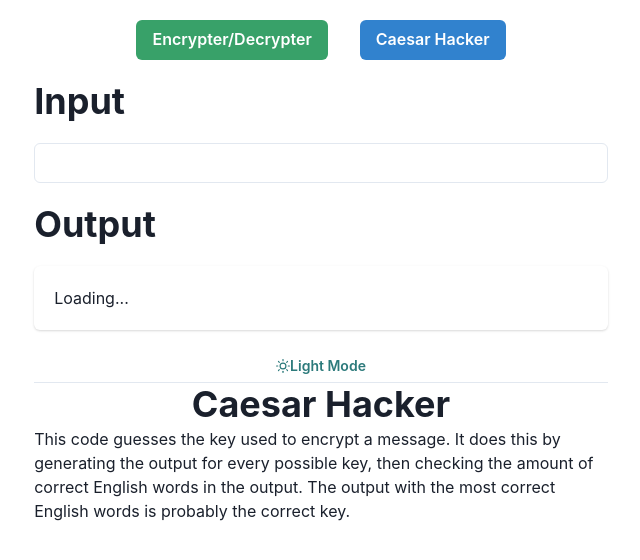
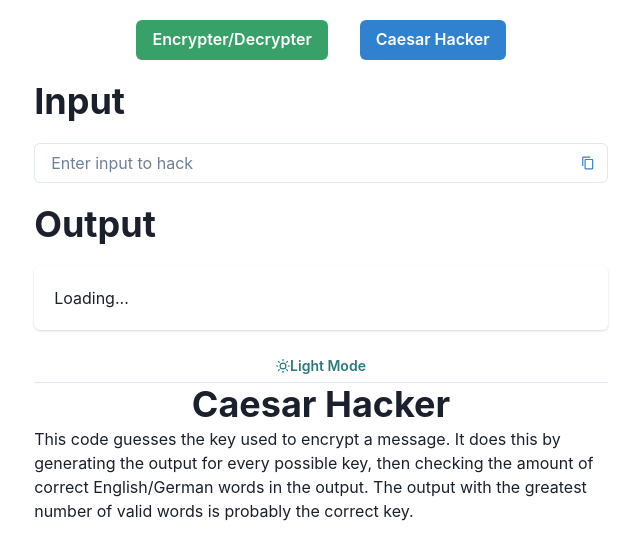
Before and after one commit to nf-projects/caesar-cipher, a Next.js app: page / in a window 1280 px wide. Both pictures are taken after a click on the button "Caesar Hacker". Shown: the top 560 px of the page, without its empty margins (319-959 px from the left). Built offline with nearby package versions, Linux system fonts and the light colour scheme.

Commit message:
german words + paste button

```diff
--- a/components/hacker.tsx
+++ b/components/hacker.tsx
@@ -1,11 +1,17 @@
 /* eslint-disable react/no-unescaped-entities */
-import { MoonIcon, SunIcon } from "@chakra-ui/icons";
+import { CopyIcon, MoonIcon, SunIcon } from "@chakra-ui/icons";
 import {
   Button,
   Card,
   CardBody,
   Center,
-  Container, Heading, Input, useColorMode
+  Container,
+  Heading,
+  Input,
+  InputGroup,
+  InputRightElement,
+  Stack,
+  useColorMode,
 } from "@chakra-ui/react";
 import type { NextPage } from "next";
 import { useEffect, useState } from "react";
@@ -20,7 +26,7 @@ const HackerComponent: NextPage = () => {
 
   useEffect(() => {
     async function getData() {
-      if(input != "") {
+      if (input != "") {
         const bestKey = await crackCaesarCipher(input);
         setOutput(caesarEncrypt(input, bestKey, false) + " | Key: " + bestKey);
       }
@@ -32,11 +38,29 @@ const HackerComponent: NextPage = () => {
     <>
       <Container>
         <Heading mt="20px">Input</Heading>
-        <Input
-          mt="20px"
-          onChange={(e) => setInput(e.target.value)}
-          value={input}
-        />
+        <Stack spacing={4}>
+          <InputGroup mt="20px">
+            <Input
+              placeholder="Enter input to hack"
+              onChange={(e) => setInput(e.target.value)}
+              value={input}
+            />
+            <InputRightElement>
+              <Button
+                onClick={() => {
+                  navigator.clipboard.readText().then((clipText) => {
+                    setInput(clipText);
+                  });
+                }}
+                variant="ghost"
+                colorScheme="teal"
+                size="sm"
+              >
+                <CopyIcon color="blue.500" />
+              </Button>
+            </InputRightElement>
+          </InputGroup>
+        </Stack>
 
         <Heading mt="20px">Output</Heading>
         <Card mt="20px">
@@ -62,9 +86,9 @@ const HackerComponent: NextPage = () => {
         </Center>
         <p>
           This code guesses the key used to encrypt a message. It does this by
-          generating the output for every possible key, then checking the amount of
-          correct English words in the output. The output with the most correct
-          English words is probably the correct key.
+          generating the output for every possible key, then checking the amount
+          of correct English/German words in the output. The output with the
+          greatest number of valid words is probably the correct key.
         </p>
       </Container>
     </>
--- a/util/hacker.ts
+++ b/util/hacker.ts
@@ -3,14 +3,18 @@ import { caesarEncrypt } from "./caesar";
 let wordList: string[] = [];
 
 async function fetchData() {
-  const data = await fetch(
+  const englishWordsData = await fetch(
     "https://raw.githubusercontent.com/lorenbrichter/Words/master/Words/en.txt"
   );
-  wordList = await (await data.text()).split("\n");
+  const germanWordsData = await fetch(
+    "https://gist.githubusercontent.com/MarvinJWendt/2f4f4154b8ae218600eb091a5706b5f4/raw/36b70dd6be330aa61cd4d4cdfda6234dcb0b8784/wordlist-german.txt"
+  );
+  wordList = await (await englishWordsData.text()).split("\n");
+  wordList = await (wordList.concat((await germanWordsData.text()).split("\n")));
   console.log(wordList);
 }
 
-function isEnglishWord(word: string): boolean {
+function isWord(word: string): boolean {
   for (let i = 0; i < wordList.length; i++) {
     if (wordList[i] === word) {
       return true;
@@ -30,7 +34,7 @@ export async function crackCaesarCipher(input: string): Promise<number> {
         const decryptedArray = decrypted.replace(/[^a-zA-Z ]/g, "").split(" ");
         let matches = 0;
         for (let j = 0; j < decryptedArray.length; j++) {
-            if (isEnglishWord(decryptedArray[j])) {
+            if (isWord(decryptedArray[j])) {
                 matches++;
             }
         }
```
